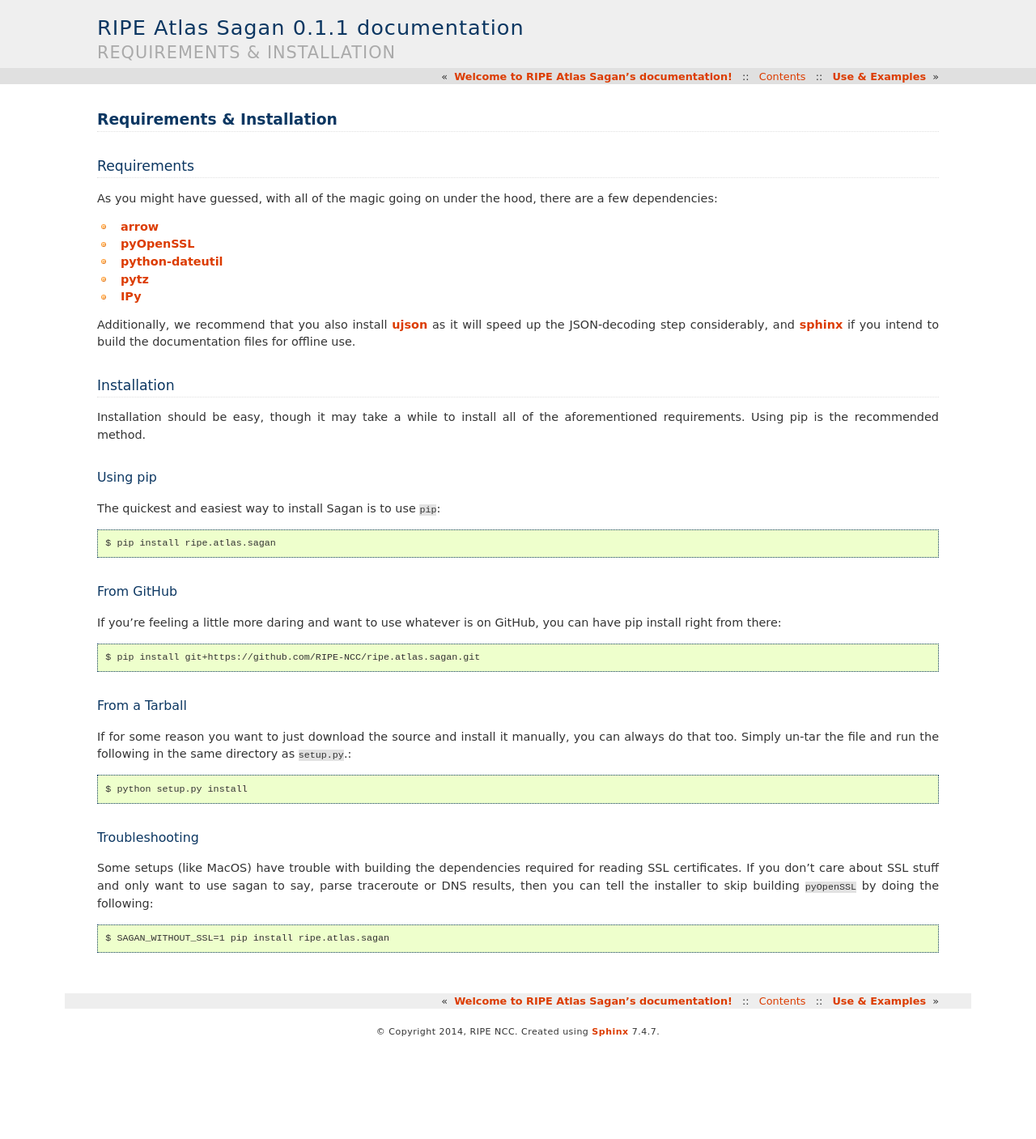
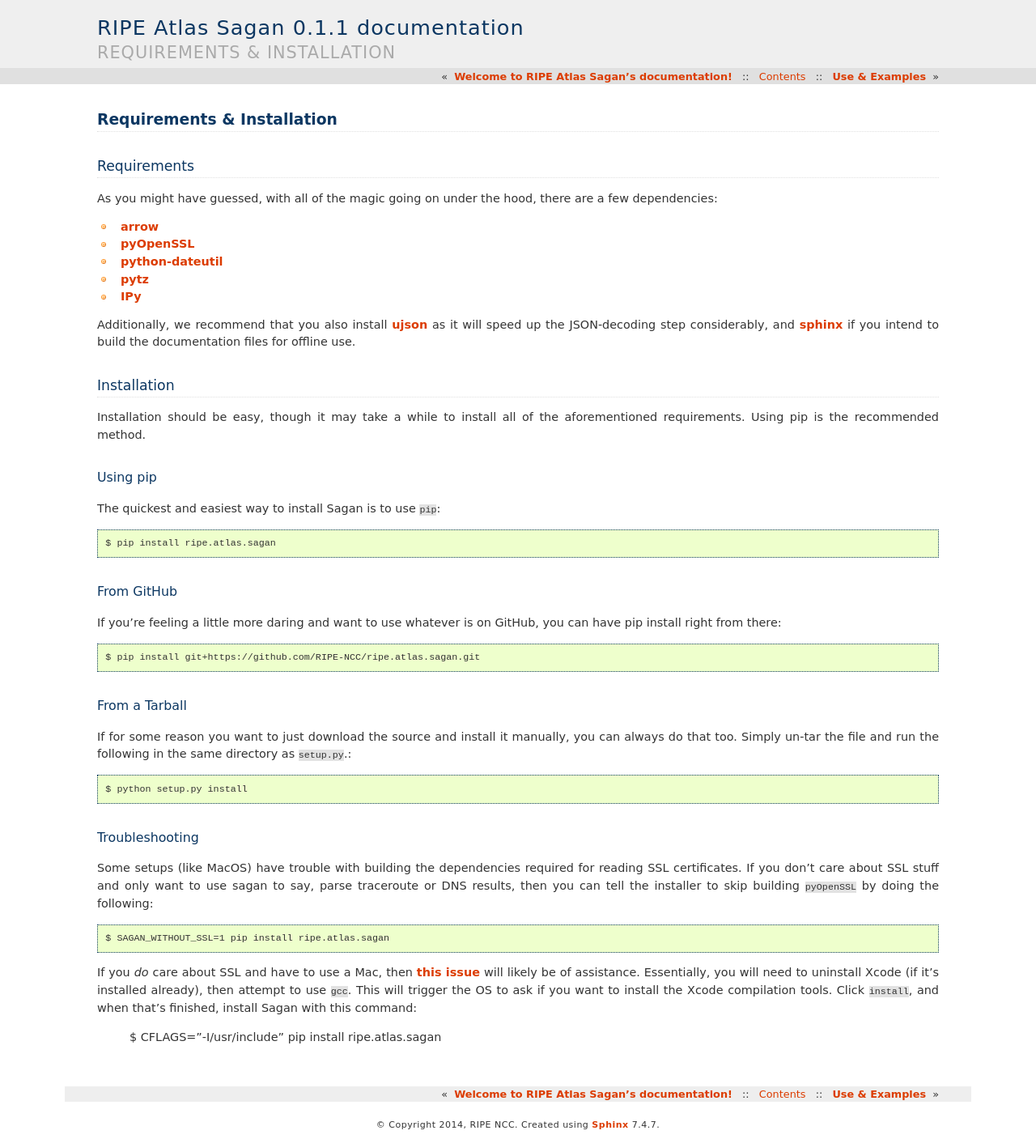
Before and after one commit to RIPE-NCC/ripe-atlas-sagan, a Sphinx documentation site: the page built from docs/installation.rst, in a window 1280 px wide. Shown: the whole page at 81% size. Built offline with Sphinx 7.4.7, drawn with Linux system fonts in a browser that asks for light colours; before the commit the page ends 1291 px from its top, so only the background shows below that.

Commit message:
Added OSX troubleshooting

```diff
--- a/docs/installation.rst
+++ b/docs/installation.rst
@@ -83,3 +83,13 @@
 installer to skip building ``pyOpenSSL`` by doing the following::
 
      $ SAGAN_WITHOUT_SSL=1 pip install ripe.atlas.sagan
+
+If you *do* care about SSL and have to use a Mac, then `this issue`_ will likely
+be of assistance.  Essentially, you will need to uninstall Xcode (if it's
+installed already), then attempt to use ``gcc``.  This will trigger the OS to
+ask if you want to install the Xcode compilation tools.  Click ``install``, and
+when that's finished, install Sagan with this command:
+
+    $ CFLAGS="-I/usr/include" pip install ripe.atlas.sagan
+
+.. _this issue: https://github.com/RIPE-NCC/ripe.atlas.sagan/issues/52
```
